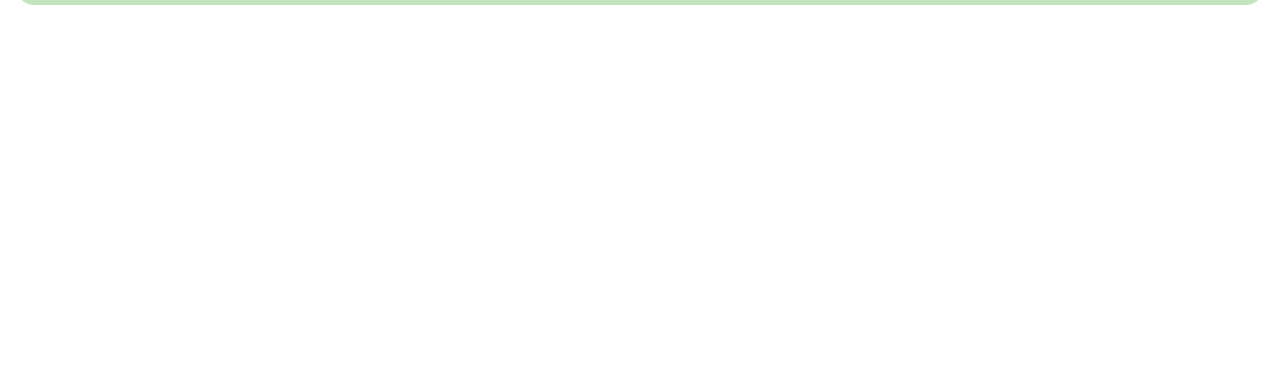
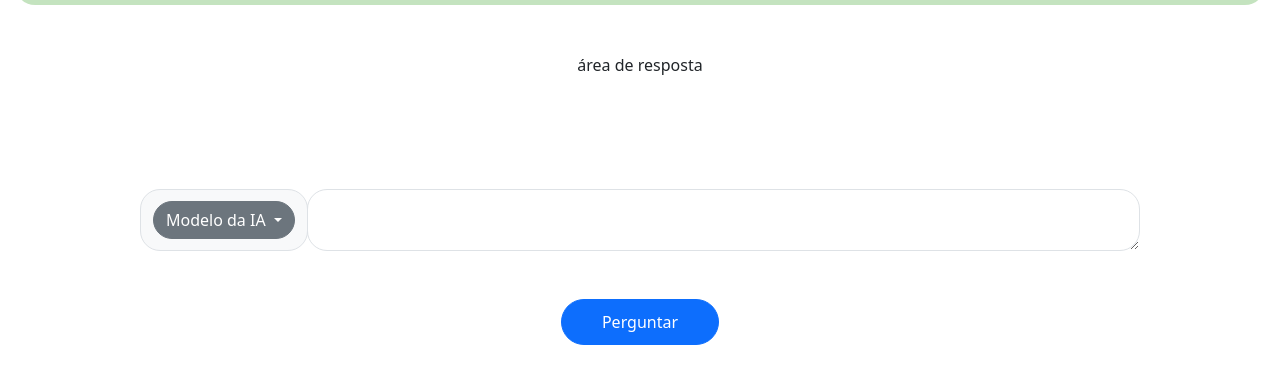
Before and after one commit to JohonGomes/boti_ia, a plain HTML site: page index.html in a window 1280 px wide. Shown: the part 86-470 px from the top of the page. Drawn offline with nearby package versions, Linux system fonts and the light colour scheme.

Commit message:
adição do main

```diff
--- /dev/null
+++ b/css/main.css
@@ -0,0 +1,12 @@
+.input-group{
+    max-width: 1000px !important;
+}
+
+.border-btn {
+    border-radius: 20px !important;
+}
+
+.botao{
+    border-radius: 50px !important;
+    padding: 10px 40px !important;
+}
--- a/css/style.css
+++ b/css/style.css
@@ -1,3 +1,4 @@
 @import url('/css/global.css');
 @import url('/css/navbar.css');
 @import url('/css/cores.css');
+@import url('/css/main.css');
--- a/index.html
+++ b/index.html
@@ -23,31 +23,38 @@
                     <span class="navbar-toggler-icon"></span>
                 </button>
                 <div class="collapse navbar-collapse" id="navbarNav">
-                    <!-- <ul class="navbar-nav">
-                        <li class="nav-item">
-                            <a class="nav-link active" aria-current="page" href="#">Home</a>
-                        </li>
-                        <li class="nav-item">
-                            <a class="nav-link" href="#">Features</a>
-                        </li>
-                        <li class="nav-item">
-                            <a class="nav-link" href="#">Pricing</a>
-                        </li>
-                    </ul> -->
                 </div>
             </div>
         </nav>
     </header>
+
     <main>
+        <div class="container-fluid d-flex justify-content-center align-items-center p-5 area">
+            <p>área de resposta</p>
+        </div>
 
+        <div class="container-fluid d-flex justify-content-center align-items-center p-5">
+            <div class="input-group">
+                <span class="input-group-text border-btn">
+                    <div class="dropdown">
+                        <button class="btn btn-secondary dropdown-toggle border-btn" type="button"
+                            data-bs-toggle="dropdown" aria-expanded="false">
+                            Modelo da IA
+                        </button>
+                        <ul class="dropdown-menu">
+                            <li><a class="dropdown-item" href="#">Gemini 2.5 Pro</a></li>
+                            <li><a class="dropdown-item" href="#">Gemini 2.5 Flash</a></li>
+                            <li><a class="dropdown-item" href="#">Gemini 2.5 Flash Live</a></li>
+                        </ul>
+                    </div>
+                </span>
+                <textarea class="form-control border-btn" aria-label="With textarea"></textarea>
+            </div>
+        </div>
+        <div class="container-fluid d-flex justify-content-center align-items-center">
+            <button type="button" class="btn btn-primary botao">Perguntar</button>
+        </div>
     </main>
-
-
-
-
-
-
-
 
 
     <script src="script.js"></script>
```
